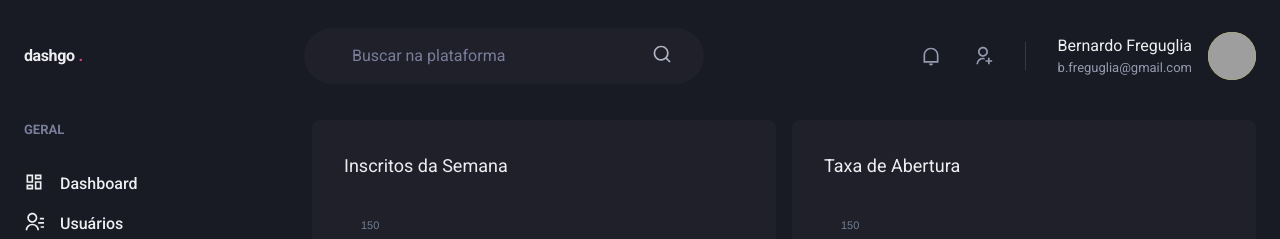
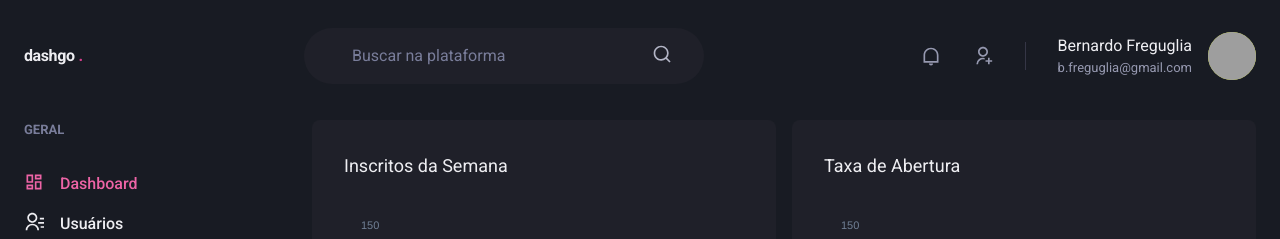
Before and after one commit to beefreguglia/dashgo, a Next.js app: page /dashboard in a window 1280 px wide. Shown: the top 239 px of the page. Built offline with nearby package versions, Linux system fonts and the light colour scheme; grey boxes are pictures that could not be loaded.

Commit message:
Adicionando active link

```diff
--- /dev/null
+++ b/src/components/ActiveLink.tsx
@@ -0,0 +1,35 @@
+import Link, { LinkProps } from 'next/link';
+import { useRouter } from 'next/router';
+import { cloneElement, ReactElement } from 'react';
+
+interface ActiveLinkProps extends LinkProps {
+  children: ReactElement;
+  shouldMatchExactHref?: boolean;
+}
+
+export function ActiveLink({
+  children,
+  shouldMatchExactHref = false,
+  ...rest
+}: ActiveLinkProps) {
+  const { asPath } = useRouter();
+  let isActive = false;
+
+  if (shouldMatchExactHref && (asPath === rest.href || asPath === rest.as)) {
+    isActive = true;
+  }
+  if (
+    !shouldMatchExactHref &&
+    (asPath.startsWith(String(rest.href)) || asPath.startsWith(String(rest.as)))
+  ) {
+    isActive = true;
+  }
+
+  return (
+    <Link {...rest}>
+      {cloneElement(children, {
+        color: isActive ? 'pink.400' : 'gray.50',
+      })}
+    </Link>
+  );
+}
--- a/src/components/Sidebar/NavLink.tsx
+++ b/src/components/Sidebar/NavLink.tsx
@@ -6,6 +6,7 @@
 } from '@chakra-ui/react';
 import { ElementType } from 'react';
 import Link from 'next/link';
+import { ActiveLink } from '../ActiveLink';
 
 interface NavLinkProps extends ChackraLinkProps {
   icon: ElementType;
@@ -15,13 +16,13 @@
 
 export function NavLink({ icon, children, href, ...rest }: NavLinkProps) {
   return (
-    <Link href={href} passHref>
+    <ActiveLink href={href} passHref>
       <ChakraLink display="flex" align="center" {...rest}>
         <Icon as={icon} fontSize="20" />
         <Text ml="4" fontWeight="medium">
           {children}
         </Text>
       </ChakraLink>
-    </Link>
+    </ActiveLink>
   );
 }
```
